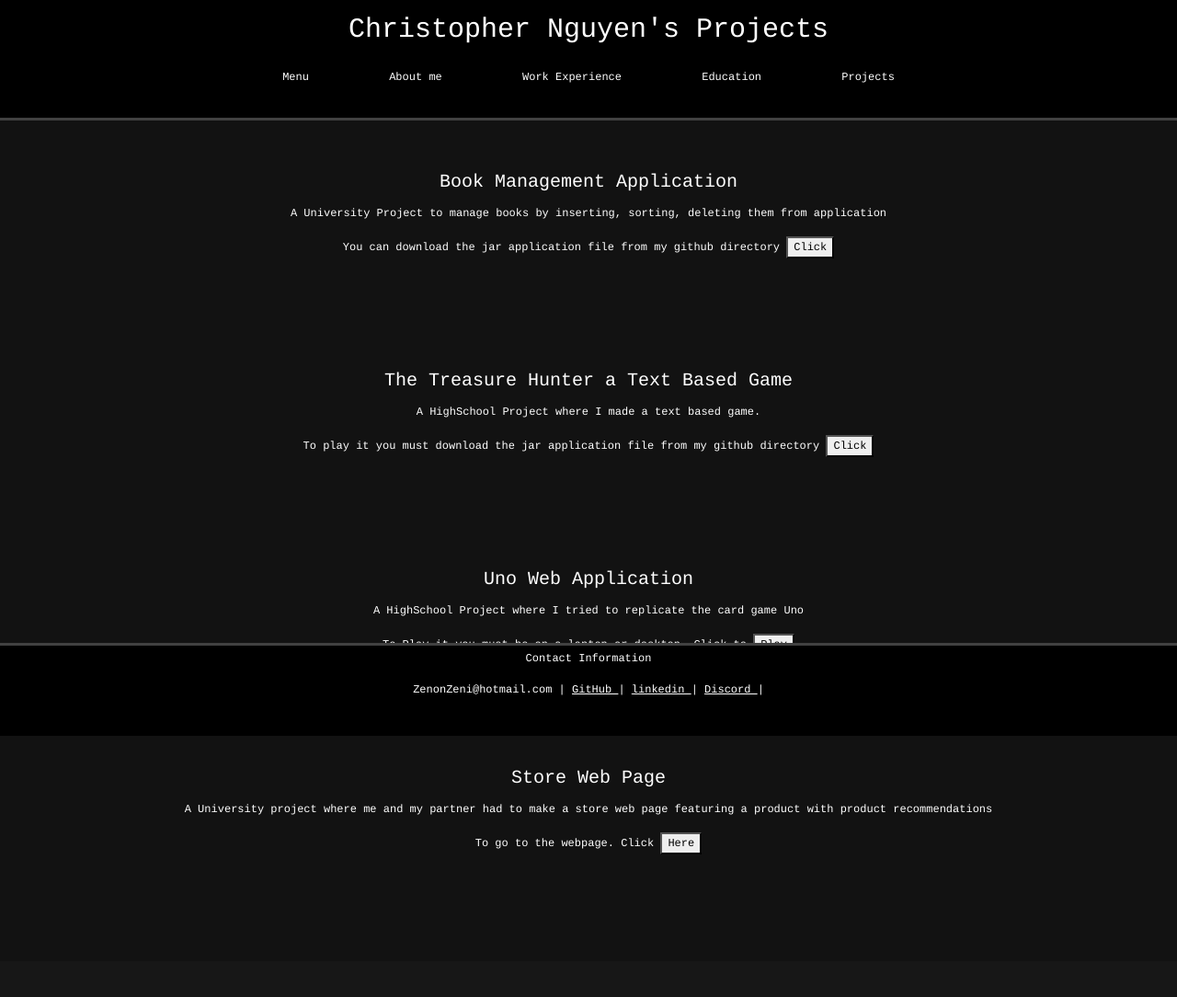
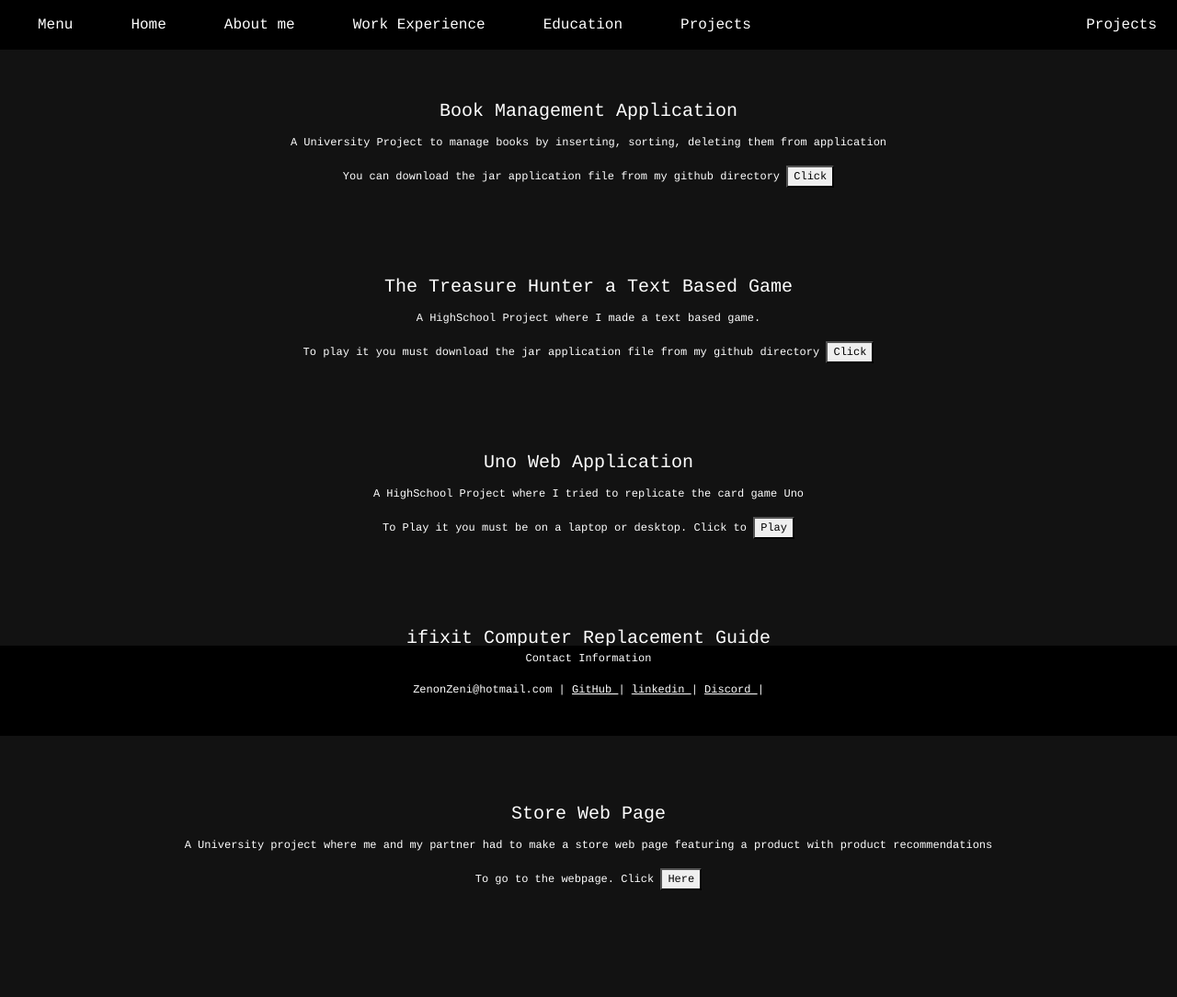
Before and after one commit to ZenonZeni/My-Personal-Website, a PHP site: the page made by Projects Page Personal Website.html in a window 1280 px wide. Shown: the whole page at 92% size. Before the commit the page ends 929 px from the top, so only its background shows below. Run offline with PHP 8.4, Linux system fonts and the light colour scheme.

Commit message:
Css and navigation bar changes

```diff
--- a/Css/bottom.css
+++ b/Css/bottom.css
@@ -2,8 +2,6 @@
 /*--Bottom bar----*/
 .bottomContainer{
 	position: fixed;
-  border-color: #414141;
-  border-top-style: solid;
   padding-top: 5px;
   height: auto;
   max-width: 100%;
@@ -18,8 +16,6 @@
 
 	.bottomContainer{
 		position: fixed;
-	  border-color: #414141;
-	  border-top-style: solid;
 	  padding-top: 5px;
 	  height: auto;
 	  max-width: 100%;
@@ -35,8 +31,6 @@
 
 	.bottomContainer{
 		position: fixed;
-	  border-color: #414141;
-	  border-top-style: solid;
 	  padding-top: 5px;
 	  height: auto;
 	  max-width: 100%;
--- a/Css/default.css
+++ b/Css/default.css
@@ -30,47 +30,6 @@ a:link{
   color:white;
 }
 
-/*-This is the template for the First top bar-*/
-.MyNameBar{
-  padding-top: 10px;
-  font-family:courier,arial,helvetica;
-  padding-bottom: 10px;
-  font-size:2vw;
-  background-color: #000000;
-  color: white;
-  height:auto;
-  width: 100%;
-}
-
-/*CSS for the Navigation Bar*/
-.navBar{
-  list-style:none;
-  margin:0;
-  padding:0;
-  padding-bottom: 25px;
-  font-family:courier,arial,helvetica;
-  background-color: #000000;
-  height:auto;
-  width: 100%;
-  border-bottom-style: solid;
-  border-color: #414141;
-  text-align: center;
-  overflow: hidden;
-}
-/*-CSS for the Navigation bars Text-*/
-.navBar a{
-  display:inline-block;
-  padding:10px;
-  padding-left:40px;
-  padding-right:40px;
-  border:none;
-  text-decoration: none;
-  color: white;
-}
-/* For the Hover affect*/
-.navBar a:hover{
-  background-color: grey;
-}
 /*--------------------------------------------*/
 /* Implement containers */
 
--- a/Css/nav.css
+++ b/Css/nav.css
@@ -1,28 +1,24 @@
 /* For navigation bar on index*/
-.nav{
+.customnav{
 	color: white;
 	background-color: black;
 	list-style-type: none;
   padding: 5px;
   overflow: hidden;
 	max-width: auto;
-	border-bottom-style: solid;
-  border-color: #414141;
+	margin: 0;
+  padding: 0;
 }
 
-.nav li{
+li{
 	float: left;
-  display: block;
   color: #f2f2f2;
-  text-align: center;
   padding: 14px 16px;
   text-decoration: none;
   font-size: 17px;
 }
 
-.nav li button{
-  display:block;
-  text-align: center;
+.customnav li button{
 	background-color: black;
   color: white;
 	padding-left: 25px;
@@ -30,8 +26,17 @@
 	border: none;
 }
 
+.navButtons{
+	background-color: black;
+  color: white;
+	padding-left: 25px;
+	font-size: 16px;
+	border: none;
+	text-decoration: none;
+}
+
 @media screen and (max-width: 600px) {
-  .nav li .navButtons{display: none;}
+  .customnav li .navButtons{display: none;}
   .openbtn {
     float: left;
     display: block;
@@ -39,13 +44,13 @@
 }
 
 @media screen and (max-width: 600px) {
-  .nav.responsive {position: relative;}
+  .customnav.responsive {position: relative;}
   .openbtn {
     position: relative;
     left: 0;
     top: 0;
   }
-  .nav.responsive button{
+  .customnav.responsive button{
     float: none;
     display: block;
     text-align: left;
--- a/Css/slidingmenu.css
+++ b/Css/slidingmenu.css
@@ -49,6 +49,12 @@ a:hover {
   background-color: #444;
 }
 
+@media screen and (max-width:1366px) {
+	#mySidepanel a {
+		font-size: 20px;
+	}
+}
+
 @media screen and (max-width:400px) {
 	.openbtn {
 		visibility: visible;
--- a/Projects Page Personal Website.html
+++ b/Projects Page Personal Website.html
@@ -19,33 +19,34 @@
 		<link href="https://cdn.jsdelivr.net/npm/bootstrap@5.0.0-beta1/dist/css/bootstrap.min.css" rel="stylesheet" integrity="sha384-giJF6kkoqNQ00vy+HMDP7azOuL0xtbfIcaT9wjKHr8RbDVddVHyTfAAsrekwKmP1" crossorigin="anonymous">
 		<link rel="stylesheet" href="Css/default.css">
 		<link rel="stylesheet" href="Css/bottom.css">
+		<link rel="stylesheet" href="Css/nav.css">
 		<link rel="stylesheet" href="Css/slidingmenu.css">
 	</head>
 	<body>
 
-		<div class= "MyNameBar">
-			<center>Christopher Nguyen's Projects</center>
-		</div>
-
 		<div id="mySidepanel">
 			<a href="javascript:void(0)" class="closebtn" onclick="closeNav()">&times;</a>
 			<a href="../index.html">Home</a>
-			<a href="#">Work Experience</a>
-			<a href="#">Education</a>
-			<a href="#">Projects</a>
+			<a href="Work Experience Page Personal Website.html">Work Experience</a>
+			<a href="Education Page Personal Website.html">Education</a>
+			<a href="Projects Page Personal Website.html">Projects</a>
 		</div>
 
-		<div class= "navBar">
-			<a href="#" class="openbtn" align="left" onclick="openNav()" class="hover">Menu </a>
-			<a href="Home.html" class="hover">About me</a>
-			<a href="Work Experience Page Personal Website.html" class="hover">Work Experience</a>
-			<a href="Education Page Personal Website.html" class="hover">Education</a>
-			<a href="Projects Page Personal Website.html" class="hover">Projects</a>
-		</div>
+		<ul class="customnav">
+			<li><button class="openbtn" onclick="openNav()"> <!--&#8801; I removed a symbol remove comment to add it again--> Menu</button> </li>
+			<li><button class="navButtons" style="color:white;" onclick="document.location='../index.html'"> Home </button> </li>
+			<li><button class="navButtons" disabled style="color:white;" onclick="document.location='Home.html'"> About me </button> </li>
+			<li><button class="navButtons" style="color:white;" onclick="document.location='Work Experience Page Personal Website.html'"> Work Experience </button> </li>
+			<li><button class="navButtons" style="color:white;" onclick="document.location='Education Page Personal Website.html'"> Education </button> </li>
+			<li><button class="navButtons" style="color:white;" onclick="document.location='Projects Page Personal Website.html'"> Projects </button> </li>
+			<div>
+			<li style="float:right"><button class="navButtons" disabled href="#about">Projects</button></li>
+			</div>
+		</ul>
 
 		<center>
 
-			<div class="container-fluid" style="padding-top:50px; padding-bottom:50px;">
+			<div class="container-fluid" style="padding-top:50px; padding-bottom:25px;">
 				<div class="row" >
 					<h1 style="padding-top:5px; padding-bottom:5px;">Book Management Application</h1>
 					<p>A University Project to manage books by inserting, sorting, deleting them from application</p>
@@ -55,7 +56,7 @@
 				</div>
 			</div>
 
-			<div class="container-fluid" style="padding-top:50px; padding-bottom:50px; ">
+			<div class="container-fluid" style="padding-top:50px; padding-bottom:25px; ">
 				<div class="row">
 				<h1 style="padding-top:5px; padding-bottom:5px;">The Treasure Hunter a Text Based Game</h1>
 				<p>A HighSchool Project where I made a text based game.</p>
@@ -65,12 +66,22 @@
 				</div>
 			</div>
 
-			<div class="container-fluid" style="padding-top:50px; padding-bottom:50px;">
+			<div class="container-fluid" style="padding-top:50px; padding-bottom:25px;">
 				<div class="row">
 				<h1 style=" padding-top:5px; padding-bottom:5px;">Uno Web Application</h1>
 				<p>A HighSchool Project where I tried to replicate the card game Uno </p>
 				<p> To Play it you must be on a laptop or desktop. Click to
 				<button onClick="document.location='../Website-Uno-Game-Project/Uno.html'" style="color:black;"> Play
+				</button></p>
+			</div>
+			</div>
+
+			<div class="container-fluid" style="padding-top:50px; padding-bottom:25px; ">
+				<div class="row">
+				<h1 style=" padding-top:5px; padding-bottom:5px;">ifixit Computer Replacement Guide</h1>
+				<p>A published guide on fixing a Wireless Lan card Adapter in a Laptop  </p>
+				<p> To go to the ifixit guide. Click
+				<button onClick="document.location='https://www.ifixit.com/Guide/Lenovo+Legion+Y530-15ICH+Wireless+LAN+Card+Replacement/136896'" style="color:black;"> Here
 				</button></p>
 			</div>
 			</div>
```
Also changed, not shown: Education Page Personal Website.html (+27 -15 lines), Home.html (+16 -17 lines), Work Experience Page Personal Website.html (+24 -16 lines).
